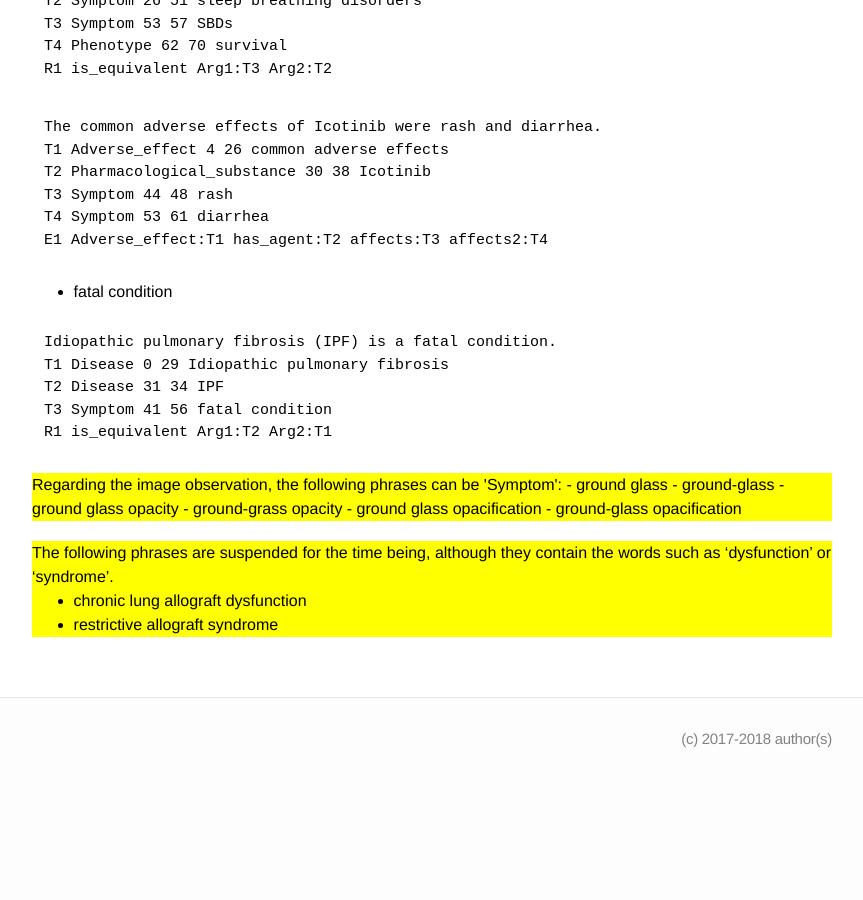
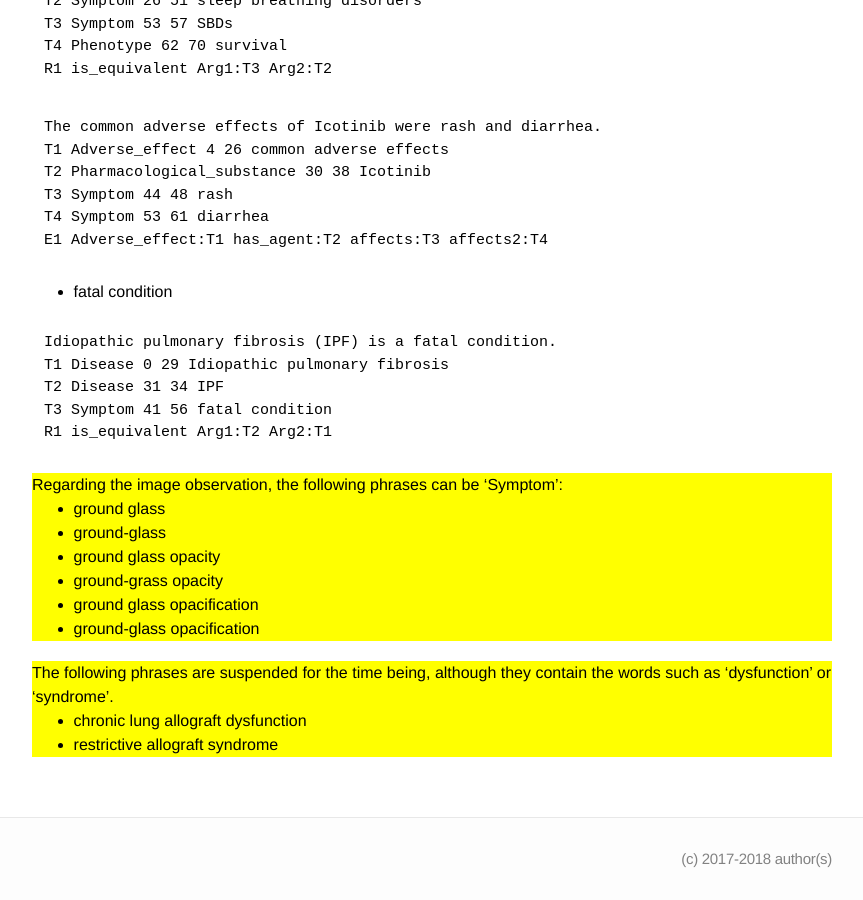
Before and after one commit to ezcatdb/clinicalcorpus-guidelines, a Jekyll site: the page built from _entity/Symptom.md, in a window 1280 px wide and 900 px high, scrolled down 790 px. Shown: the whole window, without its empty margins (208-1071 px from the left). Built offline with Jekyll 4.4.1, drawn with Linux system fonts in a browser that asks for light colours; before the commit the page ends 1570 px from its top, so only the background shows below that.

Commit message:
corrected div markdown in Symptom.md

```diff
--- a/_entity/Symptom.md
+++ b/_entity/Symptom.md
@@ -60,7 +60,7 @@ T3 Symptom 41 56 fatal condition
 R1 is_equivalent Arg1:T2 Arg2:T1
 ~~~
 
-<div style="background-color: yellow" markdown="2">
+<div style="background-color: yellow" markdown="1">
 Regarding the image observation, the following phrases can be 'Symptom':
 - ground glass
 - ground-glass
```
